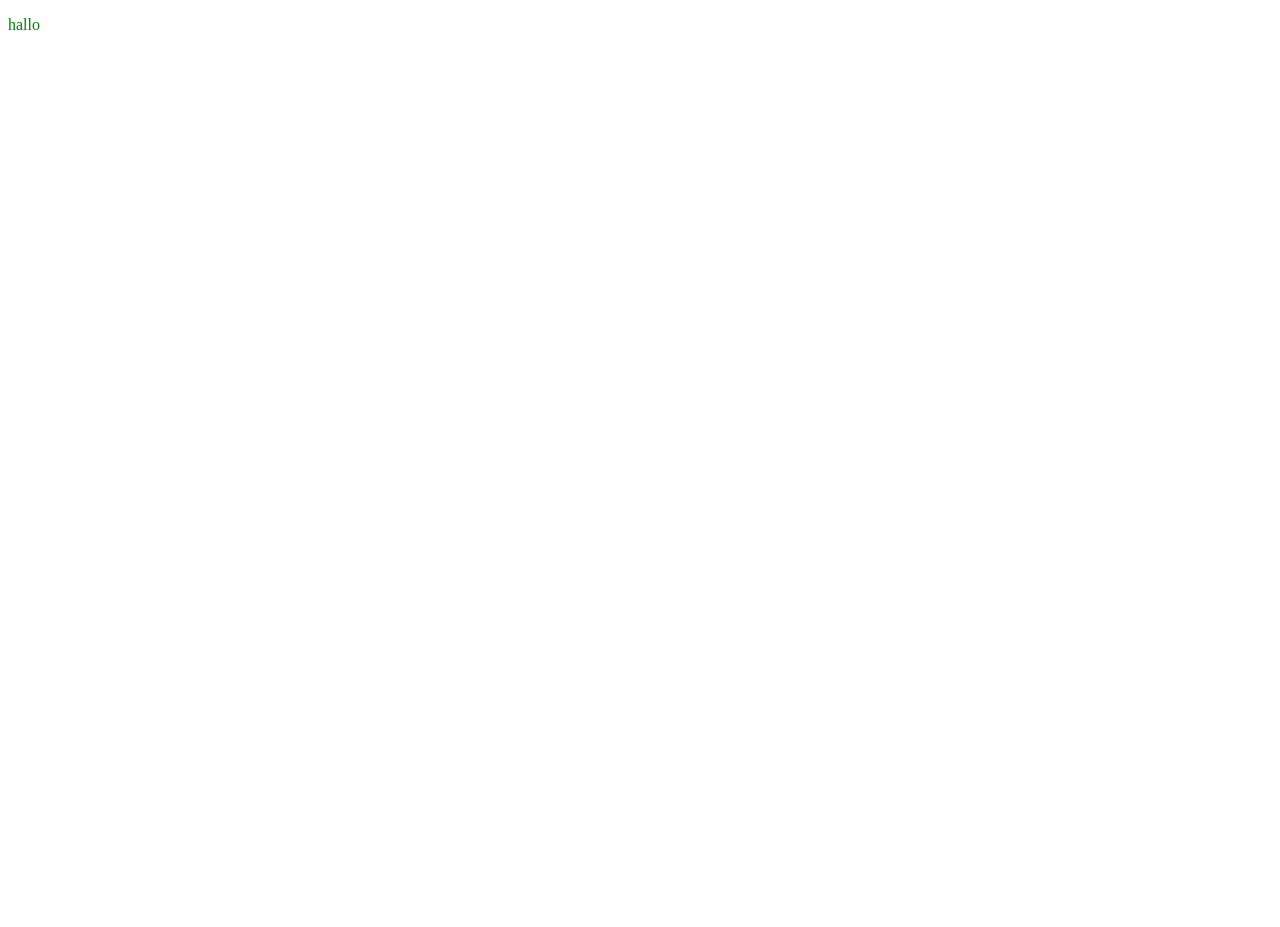
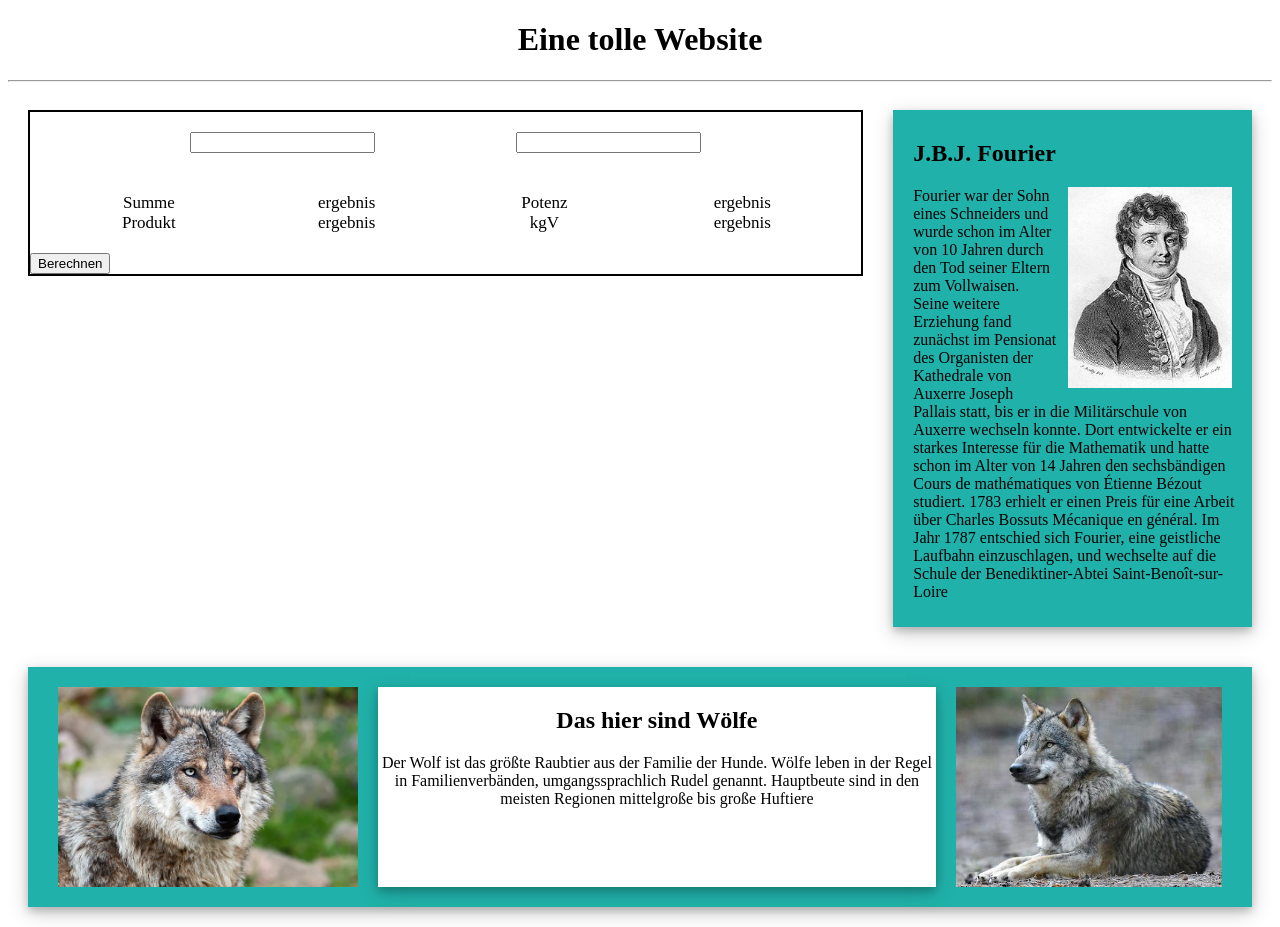
Before and after one commit to TitaRosemeyer/Matrix, a website built with webpack: page app/index.html in a window 1280 px wide. Before the commit the page ends 800 px from the top, so only its background shows below. Built offline with nearby package versions, Linux system fonts and the light colour scheme.

Commit message:
Das ist ein commit

```diff
--- a/app/css/partial/base.scss
+++ b/app/css/partial/base.scss
@@ -1,3 +1,89 @@
-p {
-    color: green;
+body{
+    box-sizing: border-box;
 }
+h1{
+    text-align: center;
+}
+.right-info{
+    position: relative;
+    right: 0;
+    top: 0;
+    padding: 10px;
+    padding-left: 20px;
+    margin: 20px;
+    width:500px;
+}
+#fourier{
+    float: right;
+    margin: 10px;
+    margin-top: 0%;
+    height: 50%;
+    width: 50%;
+}
+.bottom-info{
+    margin: 20px;
+    display: flex;
+    justify-content: center;
+    align-items: center;
+    align-content: center;
+    min-width: 750px;
+    height: 200px;
+    padding: 20px;
+}
+.bottom-info > div {
+    box-shadow: 0 4px 8px 0 rgba(0, 0, 0, 0.2), 0 6px 20px 0 rgba(0, 0, 0, 0.19);
+    background-color: white;
+    margin: 10px;
+    text-align: center;
+    height: inherit;
+    overflow: auto;
+}
+.bottom-info > img {
+    margin: 10px;
+    height: inherit;
+}
+.mathe{
+    border: 2px solid black;
+    font-size: 17px;
+    width: 100%;
+    margin: 20px;
+    margin-right: 10px;
+    display: flex;
+    flex-wrap: wrap;
+    height: 100%;
+}
+.midflex{
+    margin: 20px;
+    width: 100%;
+    display: flex;
+    justify-content: space-evenly;
+    flex-wrap: wrap;
+}
+.beginleft{
+    justify-content: flex-start;
+}
+.math-table{
+    width: 50%;
+    display: flex;
+    flex-wrap: wrap;
+    justify-content: space-around;
+}
+.math-table > div{
+    width: 50%;
+    text-align: center;
+}
+.zusammenfassen{
+    display: flex;
+    align-items: flex-start;
+    justify-content: space-between;
+    width: 100%;
+}
+.box{
+    background-color: lightseagreen;
+    box-shadow: 0 4px 8px 0 rgba(0, 0, 0, 0.2), 0 6px 20px 0 rgba(0, 0, 0, 0.19);
+    transition: box-shadow 0.5s, background-color 0.5s;
+}
+.box:hover{
+    box-shadow: 0 8px 16px 0 rgba(255, 0, 0, 0.2), 0 12px 40px 0 rgba(255, 0, 0, 0.19);
+    background-color: rgb(156, 231, 229);
+}
--- a/app/index.html
+++ b/app/index.html
@@ -10,8 +10,44 @@
 </head>
 
 <body>
-
-    <p>hallo</p>
+    <h1>Eine tolle Website</h1>
+    <hr/>
+    <div class="zusammenfassen">
+        <div class="mathe">
+            <div class="midflex">
+                    <input type="tel" id="zahl1"/>
+                    <input type="tel" id="zahl2"/>
+            </div>
+            <div class="midflex beginleft">
+                <div class="math-table">
+                    <div>Summe</div>
+                    <div class="ergebnis">ergebnis</div>
+                    <div>Produkt</div>
+                    <div class="ergebnis">ergebnis</div>
+                </div>
+                <div class="math-table">
+                        <div>Potenz</div>
+                        <div>ergebnis</div>
+                        <div>kgV</div>
+                        <div>ergebnis</div>
+                </div>
+            </div>
+            <input type="submit" value="Berechnen" onclick=solve() class="berechnen"/>
+        </div>
+        <div class="right-info box">
+            <h2>J.B.J. Fourier</h2>
+            <img src="Fourier.jpeg" alt="Fourier" id="fourier"/>
+            <p>Fourier war der Sohn eines Schneiders und wurde schon im Alter von 10 Jahren durch den Tod seiner Eltern zum Vollwaisen. Seine weitere Erziehung fand zunächst im Pensionat des Organisten der Kathedrale von Auxerre Joseph Pallais statt, bis er in die Militärschule von Auxerre wechseln konnte. Dort entwickelte er ein starkes Interesse für die Mathematik und hatte schon im Alter von 14 Jahren den sechsbändigen Cours de mathématiques von Étienne Bézout studiert. 1783 erhielt er einen Preis für eine Arbeit über Charles Bossuts Mécanique en général. Im Jahr 1787 entschied sich Fourier, eine geistliche Laufbahn einzuschlagen, und wechselte auf die Schule der Benediktiner-Abtei Saint-Benoît-sur-Loire</p>
+        </div>
+    </div>
+    <div class="bottom-info box">
+        <img src="wolf1.jpeg" alt="Ein Wolf" ></img>
+        <div>
+            <h2>Das hier sind Wölfe</h2>
+            <p>Der Wolf ist das größte Raubtier aus der Familie der Hunde. Wölfe leben in der Regel in Familienverbänden, umgangssprachlich Rudel genannt. Hauptbeute sind in den meisten Regionen mittelgroße bis große Huftiere</p>
+        </div>
+        <img src="wolf2.jpeg" alt="Noch ein Wolf" ></img>
+    </div>
 
 </body>
 
--- a/app/js/utils/test.js
+++ b/app/js/utils/test.js
@@ -1,3 +1,6 @@
 const paragraph = document.getElementsByTagName('p')[0];
 
 console.log(paragraph.innerHTML);
+
+function solve(){
+}
```
Also changed, not shown: app/Fourier.jpeg (added), app/wolf1.jpeg (added), app/wolf2.jpeg (added).
